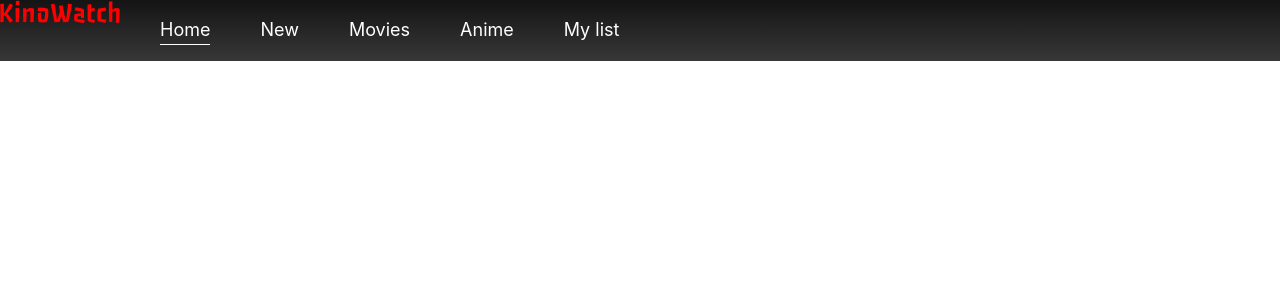
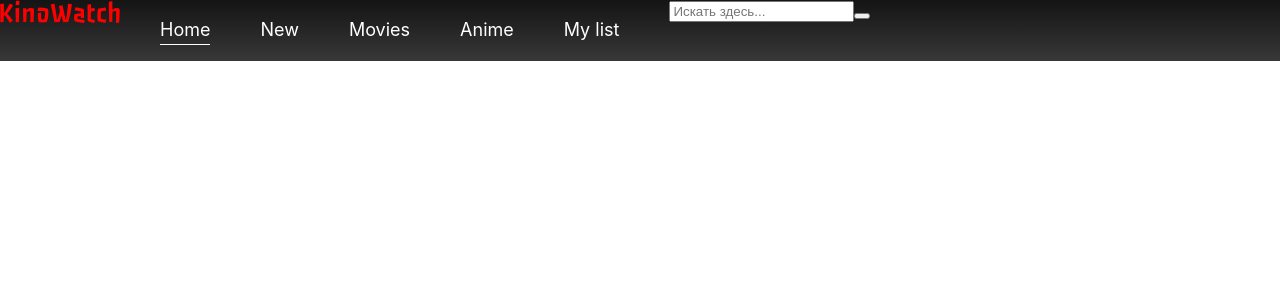
Before and after one commit to Kazakhstania-devp/diplom_opyat, a React (Create React App) app in the folder kinowatch/: page / in a window 1280 px wide. Shown: the top 300 px of the page. Built offline with nearby package versions, Linux system fonts and the light colour scheme.

Commit message:
Update header.jsx

```diff
--- a/kinowatch/src/components/layout/header.jsx
+++ b/kinowatch/src/components/layout/header.jsx
@@ -16,7 +16,12 @@ function Header (props){
                 <li className = "menu__item"><a href = "#">Anime</a></li>
                 <li className = "menu__item"><a href = "#">My list</a></li>
             </ul>
-
+            <div className="header__search">
+                <form>
+                <input type="text" placeholder="Искать здесь..." />
+                <button type="submit"></button>
+                </form>
+            </div>
         </header>
     )
 }
```
